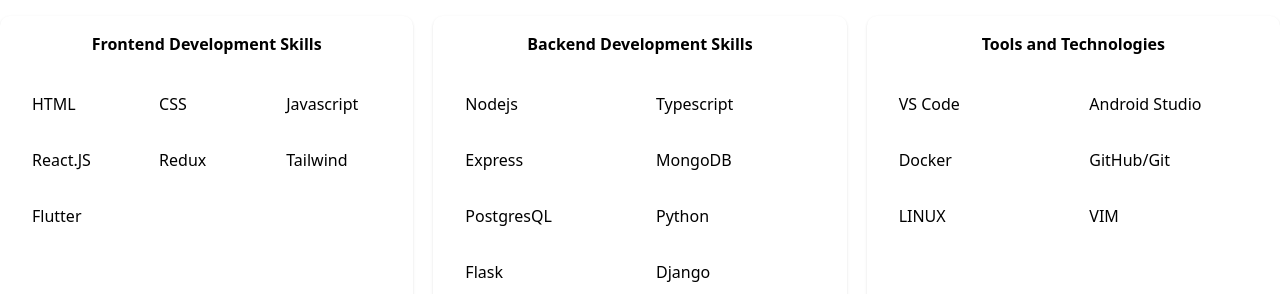
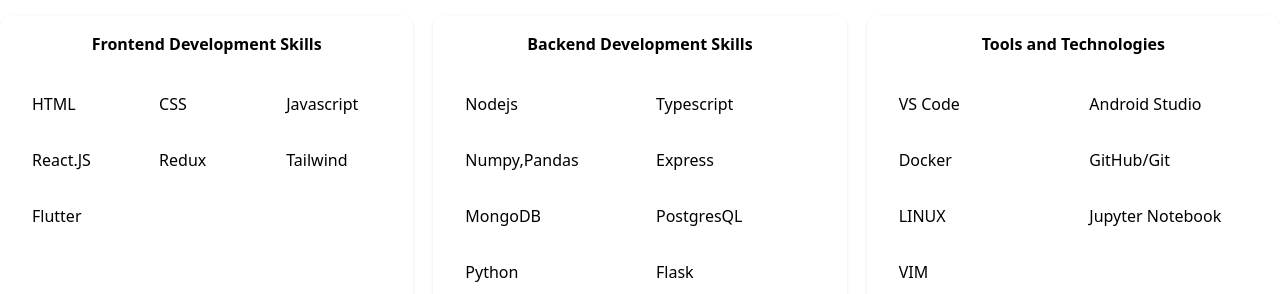
Before and after one commit to webblyss/portfolio-website, a React (Create React App) app: page / in a window 1280 px wide. Shown: the part 1080-1374 px from the top of the page. Built offline with nearby package versions, Linux system fonts and the light colour scheme.

Commit message:
skill updated

```diff
--- a/src/components/Skills.js
+++ b/src/components/Skills.js
@@ -27,6 +27,7 @@ const Skills = () => {
             <ul className='grid grid-cols-2 justify-center items-center mt-5'>
                 <li className='p-4'>Nodejs</li>
                 <li className='p-4'>Typescript</li>
+                <li className='p-4'>Numpy,Pandas</li>
                 <li className='p-4'>Express</li>
                 <li className='p-4'>MongoDB</li>
                 <li className='p-4'>PostgresQL</li>
@@ -45,6 +46,7 @@ const Skills = () => {
                 <li className='p-4'>Docker</li>
                 <li className='p-4'>GitHub/Git</li>
                 <li className='p-4'>LINUX</li>
+                <li className='p-4'>Jupyter Notebook</li>
                 <li className='p-4'>VIM</li>
             </ul>
         </div>
```
